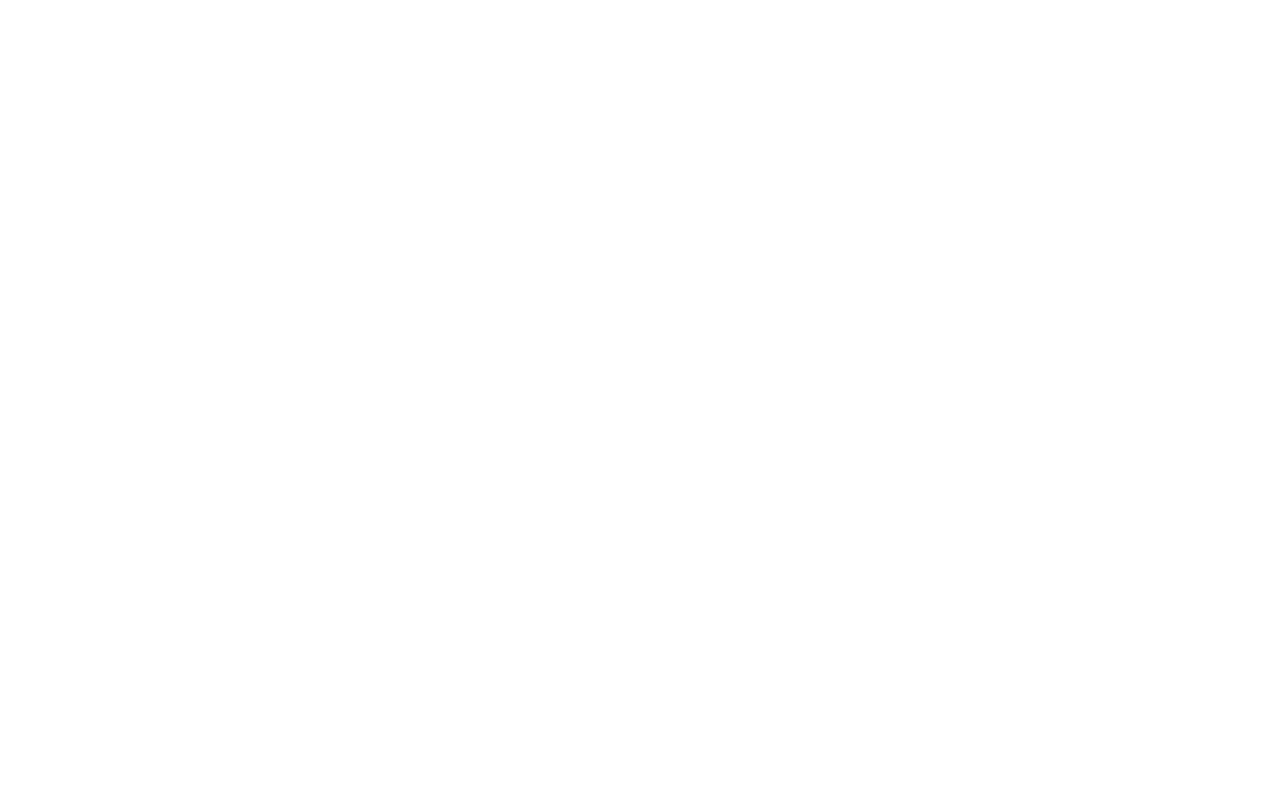
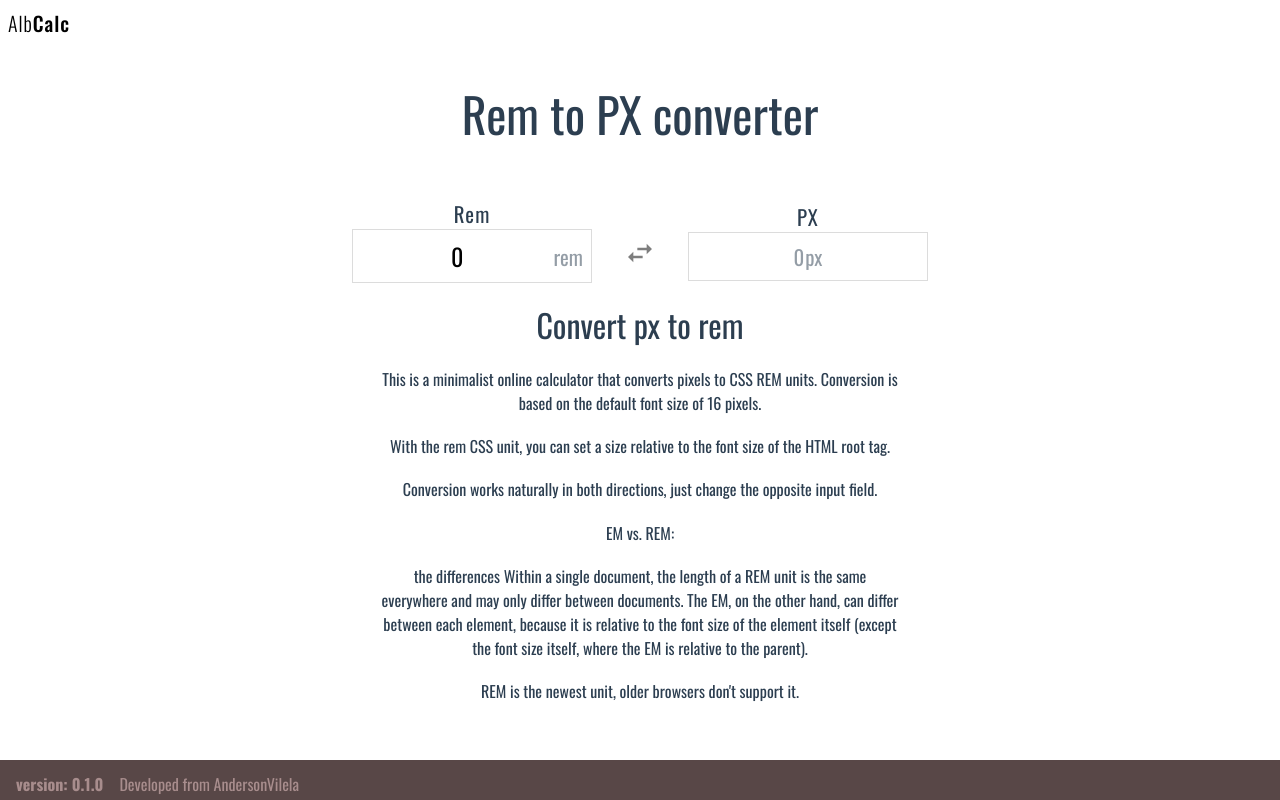
Before and after one commit to AndersonVilela/converter_unites_css, a Vue app: page /remtopx in a window 1280 px wide. Built offline with nearby package versions, Linux system fonts and the light colour scheme.

Commit message:
feat: add route from rem to px and create page rem to px

```diff
--- a/src/components/TheMenu.vue
+++ b/src/components/TheMenu.vue
@@ -9,7 +9,7 @@
             <router-link to="/pxtorem">PX to REM converter</router-link>
           </li>
           <li>
-            <router-link to="/pxtorem">PX to EM converter</router-link>
+            <router-link to="/remtopx">REM to PX converter</router-link>
           </li>
           <li>
             <router-link to="/pxtorem">PX to percentage converter</router-link>
--- a/src/router/index.ts
+++ b/src/router/index.ts
@@ -14,6 +14,11 @@ const routes: Array<RouteConfig> = [
     name: "pxtorem",
     component: () => import("../views/PxToRem.vue"),
   },
+  {
+    path: "/remtopx",
+    name: "remtopx",
+    component: () => import("../views/RemToPx.vue"),
+  },
 ];
 
 const router = new VueRouter({
--- /dev/null
+++ b/src/views/RemToPx.vue
@@ -0,0 +1,197 @@
+<template>
+  <div class="Containerpxtorem">
+    <TheHeader />
+    <main>
+      <h3>Rem to PX converter</h3>
+      <section class="converter">
+        <div class="box">
+          <span>Rem</span>
+          <div>
+            <input type="text" v-model="rem" />
+            <span>rem</span>
+          </div>
+        </div>
+        <img src="../assets/swap.svg" alt="" />
+        <div class="box box-result">
+          <span>PX</span>
+          <div>
+            <span>{{ rem && converttorem() }}</span>
+            <span>px</span>
+          </div>
+        </div>
+      </section>
+      <section class="description">
+        <h3 class="title">Convert px to rem</h3>
+        <p>
+          This is a minimalist online calculator that converts pixels to CSS REM
+          units. Conversion is based on the default font size of 16 pixels.
+        </p>
+        <p>
+          With the rem CSS unit, you can set a size relative to the font size of
+          the HTML root tag.
+        </p>
+        <p>
+          Conversion works naturally in both directions, just change the
+          opposite input field.
+        </p>
+        <h4 class="subtitle">EM vs. REM:</h4>
+        <p>
+          the differences Within a single document, the length of a REM unit is
+          the same everywhere and may only differ between documents. The EM, on
+          the other hand, can differ between each element, because it is
+          relative to the font size of the element itself (except the font size
+          itself, where the EM is relative to the parent).
+        </p>
+        <p>REM is the newest unit, older browsers don't support it.</p>
+      </section>
+    </main>
+    <TheFooter class="footer" />
+  </div>
+</template>
+
+<script lang="ts">
+import TheHeader from "../components/TheHeader.vue";
+import TheFooter from "@/components/TheFooter.vue";
+import Component from "vue-class-component";
+import Vue from "vue";
+
+@Component({
+  components: {
+    TheHeader,
+    TheFooter,
+  },
+})
+export default class PxToRem extends Vue {
+  rem = 0;
+
+  converttorem() {
+    if (this.rem != 0) {
+      return Number(this.rem) * 16;
+    }
+  }
+}
+</script>
+
+<style lang="scss" scoped>
+.Containerpxtorem {
+  width: 100vw;
+  height: 100vh;
+}
+main {
+  display: flex;
+  align-items: center;
+  justify-content: center;
+  flex-direction: column;
+  height: 90vh;
+  width: 100vw;
+
+  h3 {
+    font-size: 3rem;
+    font-weight: 400;
+  }
+
+  .converter {
+    margin-top: 4rem;
+    display: flex;
+    align-items: center;
+    justify-content: center;
+    gap: 2rem;
+
+    .box {
+      width: 15rem;
+      height: 3.5rem;
+      display: flex;
+      align-items: center;
+      justify-content: center;
+      flex-direction: column;
+
+      span:nth-child(1) {
+        font-size: 1.3rem;
+        font-weight: 400;
+        letter-spacing: 0.05em;
+      }
+
+      div {
+        width: 100%;
+        height: 100%;
+
+        display: flex;
+        align-items: center;
+        justify-content: center;
+        border: 1px solid #dcdcdc;
+        padding: 0.5rem;
+
+        input {
+          border: transparent;
+          outline: none;
+          width: 100%;
+          text-align: center;
+
+          font-size: 1.5rem;
+          font-weight: 400;
+        }
+
+        span {
+          font-size: 1.3rem;
+          opacity: 0.5;
+        }
+      }
+    }
+    > img {
+      height: 2rem;
+      opacity: 0.5;
+      margin-top: 1.5rem;
+    }
+  }
+  .description {
+    margin-top: 2rem;
+    width: 35rem;
+    p {
+      margin: 1.2rem;
+    }
+    .title {
+      font-size: 2rem;
+    }
+    .title,
+    .subtitle {
+      font-weight: 400;
+    }
+  }
+}
+
+@media (max-width: 540px) {
+  main {
+    margin-top: 10rem;
+    .converter {
+      display: flex;
+      align-items: center;
+      flex-direction: column;
+    }
+  }
+  .footer {
+    margin-top: 20rem;
+  }
+}
+
+@media (max-width: 414px) {
+  main {
+    h3:nth-child(1) {
+      font-size: 1.8rem;
+    }
+    .description {
+      width: 20rem;
+    }
+  }
+}
+
+@media (max-width: 280px) {
+  main {
+    .title {
+      font-size: 4rem;
+    }
+    .description {
+      width: 18rem;
+    }
+  }
+}
+</style>
```
